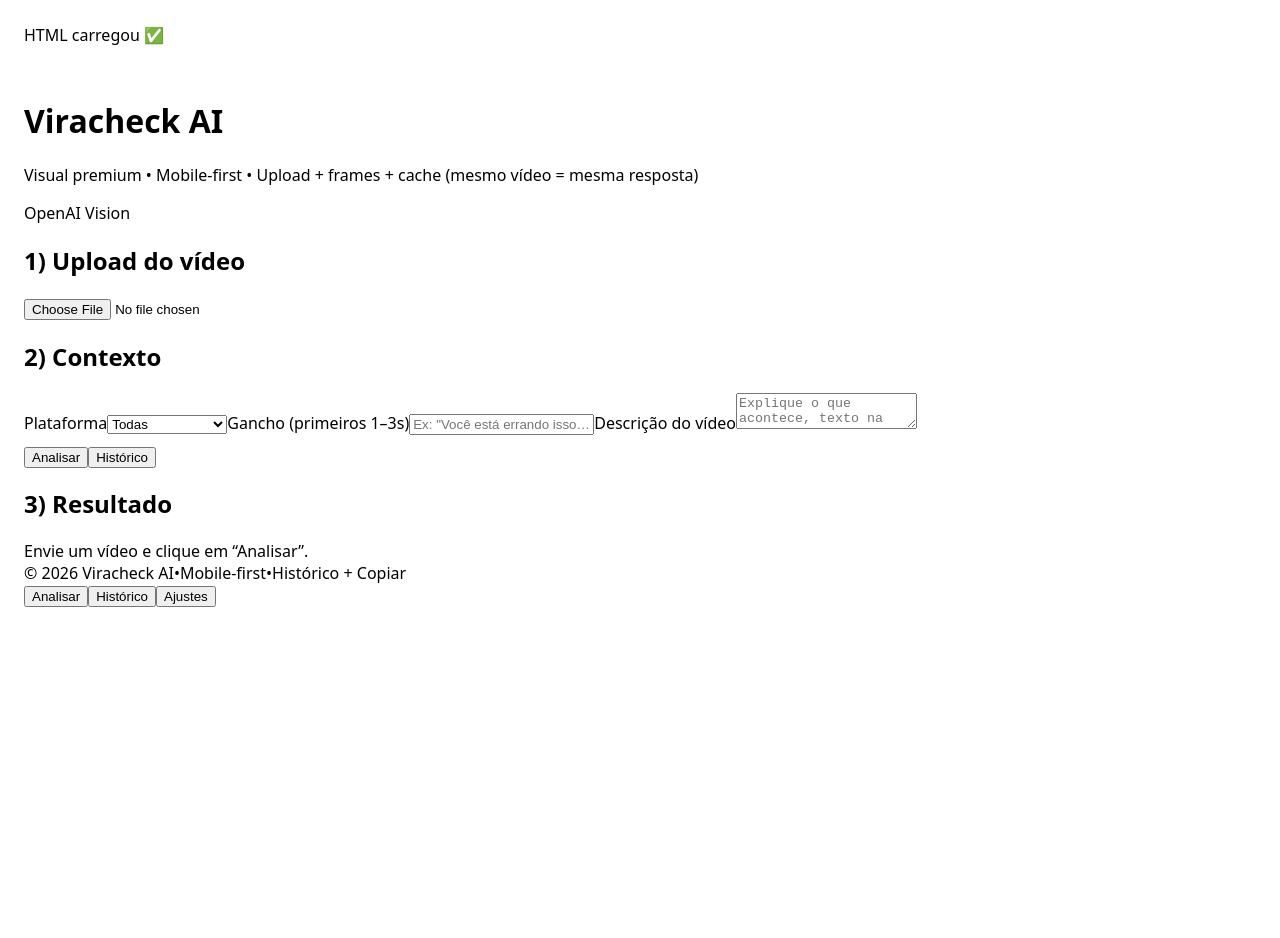
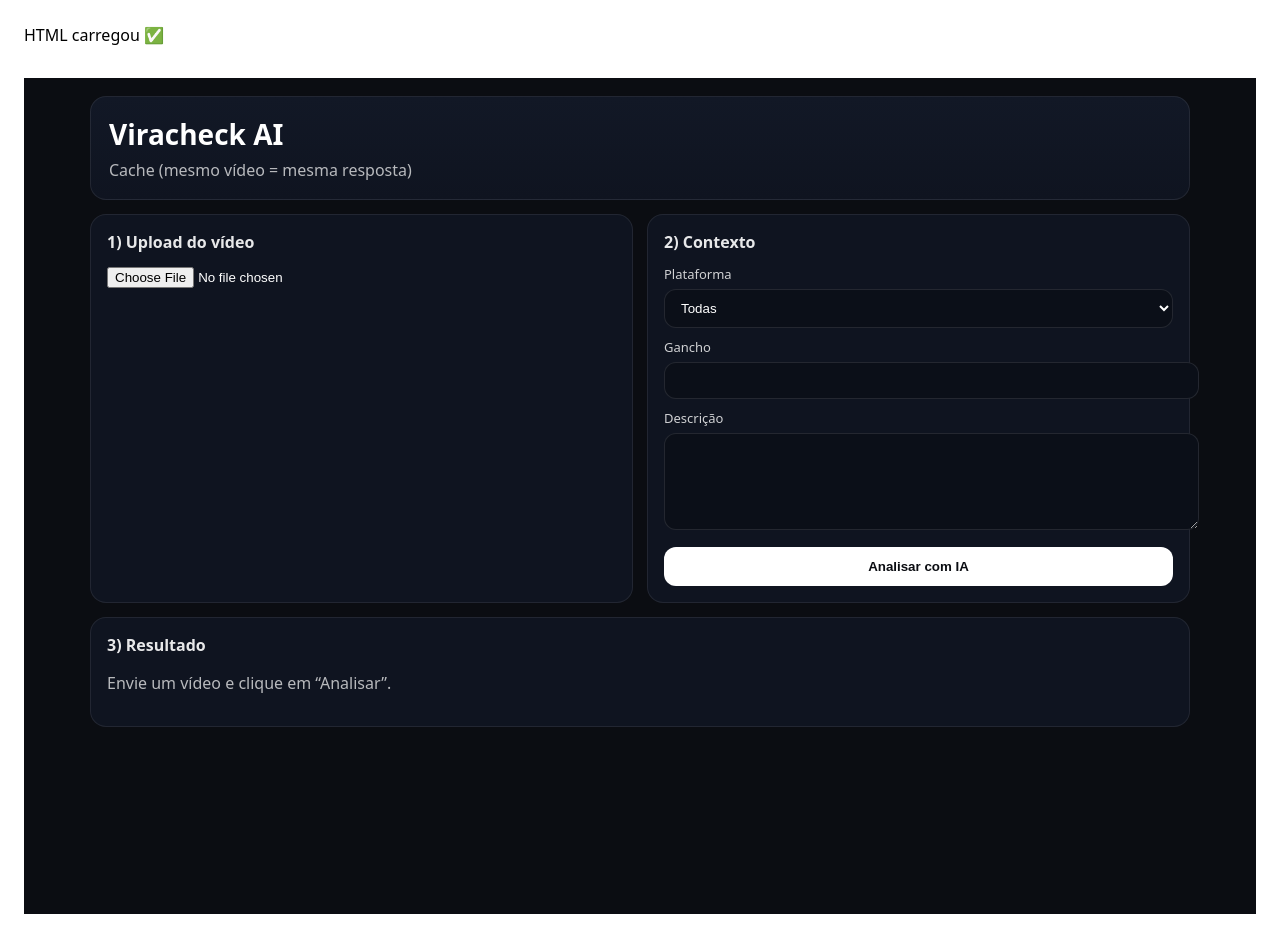
Before and after one commit to paivarobin16-alt/Viracheck---1.0.0, a React (Vite) app: page / in a window 1280 px wide. Before the commit the page ends 800 px from the top, so only its background shows below. Built offline with nearby package versions, Linux system fonts and the light colour scheme.

Commit message:
Update Analyze.tsx

```diff
--- a/src/pages/Analyze.tsx
+++ b/src/pages/Analyze.tsx
@@ -1,25 +1,9 @@
-import { useEffect, useMemo, useState } from "react";
+import { useMemo, useState } from "react";
 import { analyzeVideo, VideoAnalysisResult } from "../services/videoAnalysisService";
 import { extractFramesFromVideoFile } from "../utils/frameExtractor";
 import { makeVideoFingerprint } from "../utils/fingerprint";
 
-type HistoryItem = {
-  id: string;
-  createdAt: number;
-  videoName: string;
-  platform: string;
-  score: number;
-  cached?: boolean;
-  title: string;
-  caption: string;
-  cta: string;
-};
-
-const HISTORY_KEY = "viracheck_history_v1";
-
 export default function Analyze() {
-  const [tab, setTab] = useState<"analisar" | "historico" | "ajustes">("analisar");
-
   const [platform, setPlatform] = useState("Todas");
   const [hook, setHook] = useState("");
   const [description, setDescription] = useState("");
@@ -31,27 +15,6 @@
   const [progress, setProgress] = useState("");
   const [result, setResult] = useState<VideoAnalysisResult | null>(null);
   const [error, setError] = useState("");
-
-  const [history, setHistory] = useState<HistoryItem[]>(() => {
-    try {
-      const raw = localStorage.getItem(HISTORY_KEY);
-      return raw ? (JSON.parse(raw) as HistoryItem[]) : [];
-    } catch {
-      return [];
-    }
-  });
-
-  useEffect(() => {
-    try {
-      localStorage.setItem(HISTORY_KEY, JSON.stringify(history.slice(0, 30)));
-    } catch {}
-  }, [history]);
-
-  useEffect(() => {
-    return () => {
-      if (videoUrl) URL.revokeObjectURL(videoUrl);
-    };
-  }, [videoUrl]);
 
   async function handleAnalyze() {
     setLoading(true);
@@ -74,38 +37,18 @@
         frames,
       });
 
-      setProgress("Analisando com IA…");
+      setProgress("Enviando para IA…");
       const data = await analyzeVideo({
         platform,
         duration: Math.round(duration || 15),
         hook: hook.trim(),
         description: description.trim(),
         frames,
-        fingerprint,
+        fingerprint, // ✅ sempre enviado
       });
 
       setResult(data);
       setProgress("");
-
-      // salva no histórico
-      const item: HistoryItem = {
-        id: fingerprint,
-        createdAt: Date.now(),
-        videoName: videoFile.name,
-        platform,
-        score: data.score,
-        cached: data.cached,
-        title: data.title,
-        caption: data.caption,
-        cta: data.cta,
-      };
-
-      setHistory((prev) => {
-        const filtered = prev.filter((p) => p.id !== item.id);
-        return [item, ...filtered].slice(0, 30);
-      });
-
-      setTab("analisar");
     } catch (e: any) {
       console.error(e);
       setError(String(e?.message || e));
@@ -115,298 +58,191 @@
     }
   }
 
-  async function copySummary() {
-    if (!result) return;
-    const text =
-      `Score: ${result.score}/100\n\n` +
-      `Título: ${result.title}\n\n` +
-      `Legenda: ${result.caption}\n\n` +
-      `CTA: ${result.cta}\n\n` +
-      `✅ Pontos fortes:\n- ${(result.strengths || []).join("\n- ")}\n\n` +
-      `⚠️ Pontos fracos:\n- ${(result.weaknesses || []).join("\n- ")}\n\n` +
-      `🔧 Melhorias:\n- ${(result.improvements || []).join("\n- ")}`;
-
-    await navigator.clipboard.writeText(text);
-    setProgress("✅ Copiado para a área de transferência!");
-    setTimeout(() => setProgress(""), 1800);
-  }
-
-  function clearHistory() {
-    setHistory([]);
-    setProgress("Histórico apagado.");
-    setTimeout(() => setProgress(""), 1400);
-  }
-
   return (
-    <>
-      <div className="container">
-        <header className="header">
-          <div>
-            <h1 className="title">Viracheck AI</h1>
-            <p className="subtitle">
-              Visual premium • Mobile-first • Upload + frames + cache (mesmo vídeo = mesma resposta)
+    <div style={{ minHeight: "100vh", background: "#0b0d12", padding: 18 }}>
+      <div style={{ maxWidth: 1100, margin: "0 auto", color: "#fff", fontFamily: "system-ui" }}>
+        <header
+          style={{
+            padding: 18,
+            borderRadius: 16,
+            background: "linear-gradient(180deg, #121826 0%, #0f1420 100%)",
+            border: "1px solid rgba(255,255,255,0.08)",
+          }}
+        >
+          <h1 style={{ margin: 0, fontSize: 28 }}>Viracheck AI</h1>
+          <p style={{ margin: "6px 0 0", color: "rgba(255,255,255,0.7)" }}>
+            Cache (mesmo vídeo = mesma resposta)
           </p>
-          </div>
-          <div className="badge">OpenAI Vision</div>
         </header>
 
-        {/* Conteúdo */}
-        {tab === "analisar" && (
-          <div className="grid">
-            <section className="card">
-              <h2 className="cardTitle">1) Upload do vídeo</h2>
+        <div style={{ display: "grid", gridTemplateColumns: "1fr 1fr", gap: 14, marginTop: 14 }}>
+          <section style={card}>
+            <h2 style={h2}>1) Upload do vídeo</h2>
 
             <input
-                className="input"
               type="file"
               accept="video/mp4,video/quicktime,video/webm,video/*"
               onChange={(e) => setVideoFile(e.target.files?.[0] || null)}
             />
 
             {videoFile && (
-                <>
-                  <div style={{ marginTop: 10 }} className="muted">
-                    Arquivo: <strong style={{ color: "rgba(255,255,255,.9)" }}>{videoFile.name}</strong>
+              <div style={{ marginTop: 12 }}>
+                <div style={{ opacity: 0.8, fontSize: 12, marginBottom: 8 }}>{videoFile.name}</div>
+                <video
+                  src={videoUrl}
+                  controls
+                  style={{
+                    width: "100%",
+                    borderRadius: 14,
+                    border: "1px solid rgba(255,255,255,0.10)",
+                    background: "#000",
+                  }}
+                />
               </div>
-                  <video className="video" src={videoUrl} controls playsInline />
-                  <div className="muted" style={{ marginTop: 8 }}>
-                    Dica: iluminação boa + texto legível nos frames melhora a análise.
-                  </div>
-                </>
             )}
           </section>
 
-            <section className="card">
-              <h2 className="cardTitle">2) Contexto</h2>
+          <section style={card}>
+            <h2 style={h2}>2) Contexto</h2>
 
-              <label className="label">Plataforma</label>
-              <select className="select" value={platform} onChange={(e) => setPlatform(e.target.value)}>
+            <label style={label}>Plataforma</label>
+            <select value={platform} onChange={(e) => setPlatform(e.target.value)} style={input}>
               <option>Todas</option>
               <option>TikTok</option>
               <option>Instagram Reels</option>
               <option>YouTube Shorts</option>
             </select>
 
-              <label className="label">Gancho (primeiros 1–3s)</label>
-              <input
-                className="input"
-                value={hook}
-                onChange={(e) => setHook(e.target.value)}
-                placeholder='Ex: "Você está errando isso…"'
-              />
+            <label style={label}>Gancho</label>
+            <input value={hook} onChange={(e) => setHook(e.target.value)} style={input} />
 
-              <label className="label">Descrição do vídeo</label>
-              <textarea
-                className="textarea"
-                value={description}
-                onChange={(e) => setDescription(e.target.value)}
-                placeholder="Explique o que acontece, texto na tela, objetivo, etc."
-              />
+            <label style={label}>Descrição</label>
+            <textarea value={description} onChange={(e) => setDescription(e.target.value)} rows={5} style={{ ...input, resize: "vertical" }} />
 
-              <div className="row" style={{ marginTop: 10 }}>
-                <button className="button" onClick={handleAnalyze} disabled={loading}>
-                  {loading ? "Analisando…" : "Analisar"}
+            <button onClick={handleAnalyze} disabled={loading} style={{ ...button, opacity: loading ? 0.7 : 1 }}>
+              {loading ? "Analisando…" : "Analisar com IA"}
             </button>
-                <button className="button secondaryBtn smallBtn" onClick={() => setTab("historico")} type="button">
-                  Histórico
-                </button>
+
+            {progress && <div style={progressBox}>{progress}</div>}
+            {error && <div style={errorBox}>{error}</div>}
+          </section>
+
+          <section style={{ ...card, gridColumn: "1 / -1" }}>
+            <h2 style={h2}>3) Resultado</h2>
+
+            {!result && <p style={{ opacity: 0.7 }}>Envie um vídeo e clique em “Analisar”.</p>}
+
+            {result && (
+              <div style={{ display: "grid", gridTemplateColumns: "1fr 1fr", gap: 12 }}>
+                <div style={scoreBox}>
+                  <div style={{ opacity: 0.7, fontSize: 12, fontWeight: 700 }}>Score</div>
+                  <div style={{ fontSize: 34, fontWeight: 900, marginTop: 6 }}>{result.score}/100</div>
+                  {result.cached && <div style={{ marginTop: 6, opacity: 0.85 }}>✅ Resultado do cache</div>}
                 </div>
 
-              {progress && <div className="notice">{progress}</div>}
-              {error && <div className="error">{error}</div>}
-            </section>
+                <Block title="✅ Pontos fortes" items={result.strengths} />
+                <Block title="⚠️ Pontos fracos" items={result.weaknesses} />
+                <Block title="🔧 Melhorias" items={result.improvements} />
 
-            <section className="card spanAll">
-              <h2 className="cardTitle">3) Resultado</h2>
+                <TextBlock title="🧠 Título" text={result.title} />
+                <TextBlock title="✍️ Legenda" text={result.caption} />
+                <TextBlock title="📣 CTA" text={result.cta} />
 
-              {!result && <div className="muted">Envie um vídeo e clique em “Analisar”.</div>}
-
-              {result && (
-                <>
-                  <div className="scoreWrap">
-                    <div>
-                      <div className="muted">Score de viralização</div>
-                      <div className="scoreBig">{result.score}/100</div>
-                      <div style={{ marginTop: 6 }}>
-                        <span className="chip">
-                          {result.cached ? "✅ Cache (igual sempre)" : "🧠 Novo cálculo"}
-                        </span>
-                      </div>
-                    </div>
-
-                    <div className="row" style={{ justifyContent: "flex-end" }}>
-                      <button className="button secondaryBtn smallBtn" onClick={copySummary} type="button">
-                        Copiar
-                      </button>
-                      <button className="button secondaryBtn smallBtn" onClick={() => setResult(null)} type="button">
-                        Limpar
-                      </button>
-                    </div>
-                  </div>
-
-                  <div className="grid" style={{ marginTop: 12 }}>
-                    <div className="block">
-                      <h3 className="h3">✅ Pontos fortes</h3>
-                      <ul className="ul">
-                        {(result.strengths || []).map((x, i) => (
-                          <li key={i}>{x}</li>
-                        ))}
-                      </ul>
-                    </div>
-
-                    <div className="block">
-                      <h3 className="h3">⚠️ Pontos fracos</h3>
-                      <ul className="ul">
-                        {(result.weaknesses || []).map((x, i) => (
-                          <li key={i}>{x}</li>
-                        ))}
-                      </ul>
-                    </div>
-
-                    <div className="block spanAll">
-                      <h3 className="h3">🔧 Melhorias</h3>
-                      <ul className="ul">
-                        {(result.improvements || []).map((x, i) => (
-                          <li key={i}>{x}</li>
-                        ))}
-                      </ul>
-                    </div>
-
-                    <div className="block">
-                      <h3 className="h3">🧠 Título</h3>
-                      <div style={{ color: "rgba(255,255,255,.9)" }}>{result.title}</div>
-                    </div>
-
-                    <div className="block">
-                      <h3 className="h3">✍️ Legenda</h3>
-                      <div style={{ color: "rgba(255,255,255,.9)" }}>{result.caption}</div>
-                    </div>
-
-                    <div className="block spanAll">
-                      <h3 className="h3">📣 CTA</h3>
-                      <div style={{ color: "rgba(255,255,255,.9)" }}>{result.cta}</div>
-                    </div>
-
-                    {!!result.frame_insights?.length && (
-                      <div className="block spanAll">
-                        <h3 className="h3">🖼️ Insights dos frames</h3>
-                        <ul className="ul">
-                          {result.frame_insights.map((x, i) => (
-                            <li key={i}>{x}</li>
-                          ))}
-                        </ul>
-                      </div>
-                    )}
-                  </div>
-                </>
-              )}
-            </section>
-          </div>
-        )}
-
-        {tab === "historico" && (
-          <div className="grid">
-            <section className="card spanAll">
-              <h2 className="cardTitle">Histórico (últimos 30)</h2>
-
-              <div className="row">
-                <button className="button secondaryBtn smallBtn" onClick={() => setTab("analisar")} type="button">
-                  Voltar
-                </button>
-                <button className="button secondaryBtn smallBtn" onClick={clearHistory} type="button">
-                  Apagar tudo
-                </button>
-              </div>
-
-              {progress && <div className="notice">{progress}</div>}
-
-              {history.length === 0 ? (
-                <div className="muted" style={{ marginTop: 12 }}>
-                  Ainda não há análises salvas.
-                </div>
-              ) : (
-                <div style={{ marginTop: 12, display: "grid", gap: 10 }}>
-                  {history.map((h) => (
-                    <div key={h.id} className="block">
-                      <div style={{ display: "flex", justifyContent: "space-between", gap: 10 }}>
-                        <div>
-                          <div style={{ fontWeight: 900 }}>{h.videoName}</div>
-                          <div className="muted">
-                            {new Date(h.createdAt).toLocaleString("pt-BR")} • {h.platform}
-                          </div>
-                        </div>
-                        <div style={{ textAlign: "right" }}>
-                          <div style={{ fontWeight: 950, fontSize: 18 }}>{h.score}/100</div>
-                          <div className="muted">{h.cached ? "Cache" : "Novo"}</div>
-                        </div>
-                      </div>
-
-                      <div style={{ marginTop: 10 }} className="muted">
-                        <strong style={{ color: "rgba(255,255,255,.9)" }}>Título:</strong> {h.title}
-                      </div>
-                      <div style={{ marginTop: 6 }} className="muted">
-                        <strong style={{ color: "rgba(255,255,255,.9)" }}>CTA:</strong> {h.cta}
-                      </div>
-                    </div>
-                  ))}
+                {result.frame_insights?.length ? <Block title="🖼️ Insights dos frames" items={result.frame_insights} /> : null}
               </div>
             )}
           </section>
         </div>
-        )}
-
-        {tab === "ajustes" && (
-          <div className="grid">
-            <section className="card spanAll">
-              <h2 className="cardTitle">Ajustes</h2>
-              <div className="muted">
-                (Aqui você pode adicionar mais opções depois: limite de frames, modo pro, idiomas, etc.)
-              </div>
-              <div className="row" style={{ marginTop: 12 }}>
-                <button className="button secondaryBtn smallBtn" onClick={() => setTab("analisar")} type="button">
-                  Voltar
-                </button>
-              </div>
-            </section>
-          </div>
-        )}
-
-        <div className="mobileSpacer" />
-        <footer className="footer">
-          <span>© {new Date().getFullYear()} Viracheck AI</span>
-          <span>•</span>
-          <span>Mobile-first</span>
-          <span>•</span>
-          <span>Histórico + Copiar</span>
-        </footer>
-      </div>
-
-      {/* Bottom Nav (mobile) */}
-      <div className="bottomNav">
-        <div className="bottomNavInner">
-          <button
-            className={`tabBtn ${tab === "analisar" ? "tabBtnActive" : ""}`}
-            onClick={() => setTab("analisar")}
-            type="button"
-          >
-            Analisar
-          </button>
-          <button
-            className={`tabBtn ${tab === "historico" ? "tabBtnActive" : ""}`}
-            onClick={() => setTab("historico")}
-            type="button"
-          >
-            Histórico
-          </button>
-          <button
-            className={`tabBtn ${tab === "ajustes" ? "tabBtnActive" : ""}`}
-            onClick={() => setTab("ajustes")}
-            type="button"
-          >
-            Ajustes
-          </button>
       </div>
     </div>
-    </>
   );
 }
+
+function Block({ title, items }: { title: string; items: string[] }) {
+  return (
+    <div style={block}>
+      <h3 style={h3}>{title}</h3>
+      <ul style={{ margin: 0, paddingLeft: 16, opacity: 0.9 }}>
+        {(items || []).map((it, idx) => (
+          <li key={idx} style={{ marginBottom: 6 }}>
+            {it}
+          </li>
+        ))}
+      </ul>
+    </div>
+  );
+}
+
+function TextBlock({ title, text }: { title: string; text: string }) {
+  return (
+    <div style={block}>
+      <h3 style={h3}>{title}</h3>
+      <p style={{ margin: 0, opacity: 0.9 }}>{text}</p>
+    </div>
+  );
+}
+
+const card: any = {
+  padding: 16,
+  borderRadius: 16,
+  background: "#0f1420",
+  border: "1px solid rgba(255,255,255,0.08)",
+};
+
+const h2: any = { margin: "0 0 12px", fontSize: 16, color: "rgba(255,255,255,0.9)" };
+const label: any = { display: "block", marginTop: 10, marginBottom: 6, opacity: 0.8, fontSize: 13 };
+
+const input: any = {
+  width: "100%",
+  padding: "10px 12px",
+  borderRadius: 12,
+  border: "1px solid rgba(255,255,255,0.10)",
+  background: "#0b0f18",
+  color: "#fff",
+  outline: "none",
+};
+
+const button: any = {
+  marginTop: 12,
+  width: "100%",
+  padding: "12px 14px",
+  borderRadius: 12,
+  border: 0,
+  background: "#ffffff",
+  color: "#0b0d12",
+  fontWeight: 800,
+  cursor: "pointer",
+};
+
+const progressBox: any = {
+  marginTop: 10,
+  padding: 10,
+  borderRadius: 12,
+  background: "rgba(255,255,255,0.06)",
+  fontSize: 13,
+};
+
+const errorBox: any = {
+  marginTop: 10,
+  padding: 10,
+  borderRadius: 12,
+  background: "rgba(255,0,0,0.12)",
+  fontSize: 13,
+};
+
+const scoreBox: any = {
+  gridColumn: "1 / -1",
+  padding: 14,
+  borderRadius: 14,
+  background: "rgba(255,255,255,0.06)",
+  border: "1px solid rgba(255,255,255,0.10)",
+};
+
+const block: any = {
+  padding: 14,
+  borderRadius: 14,
+  background: "rgba(255,255,255,0.04)",
+  border: "1px solid rgba(255,255,255,0.08)",
+};
+
+const h3: any = { margin: "0 0 8px", fontSize: 14 };
```
Lines whose indentation alone changed are shown as unchanged.
